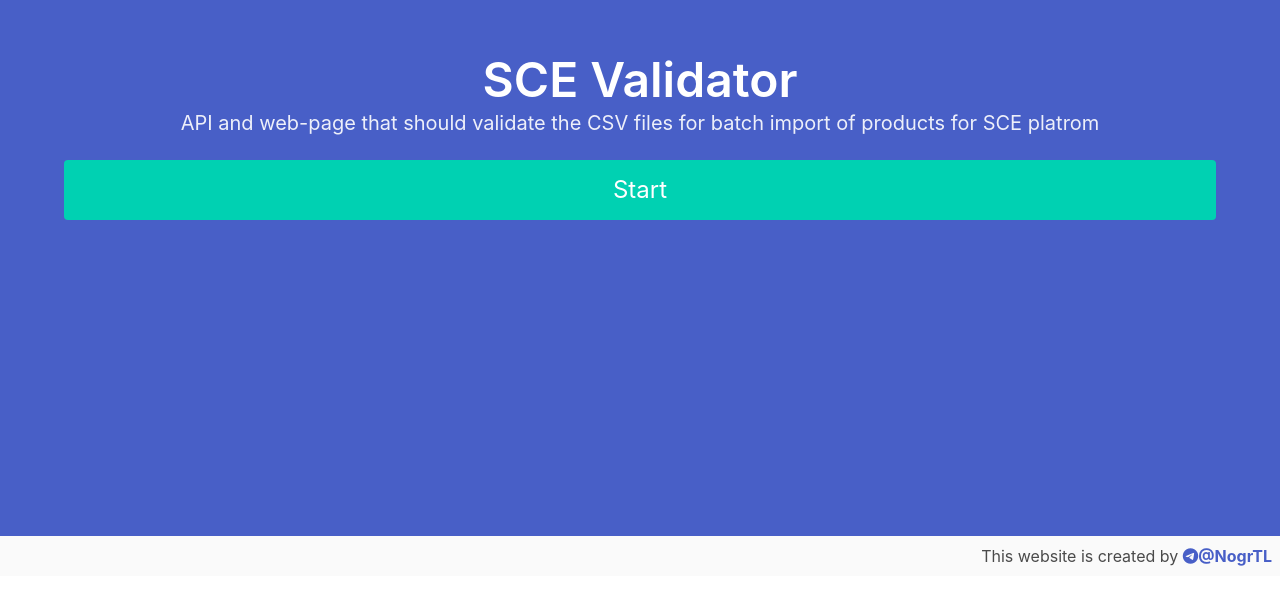
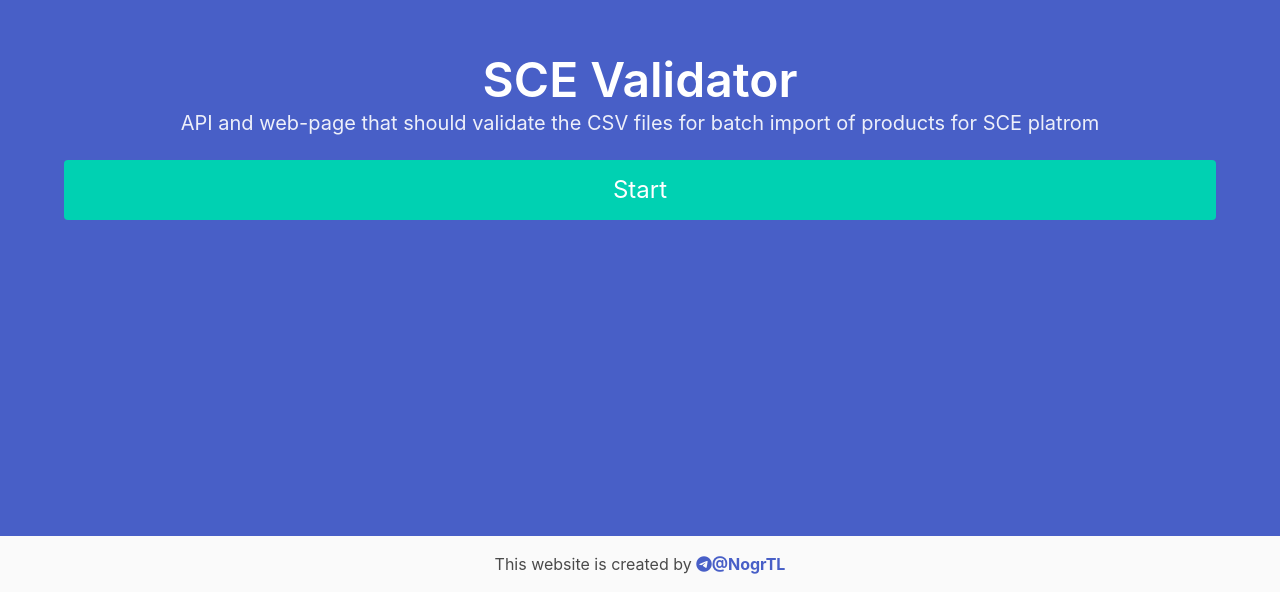
Before and after one commit to NogrTL/sce-validator, a Nuxt app: page / in a window 1280 px wide. Shown: the part 264-856 px from the top of the page. Built offline with nearby package versions, Linux system fonts and the light colour scheme.

Commit message:
adjust Footer

```diff
--- a/components/Footer.vue
+++ b/components/Footer.vue
@@ -1,9 +1,13 @@
 <template>
   <footer class="footer">
-    <div class="content has-text-right">
+    <div class="content has-text-centered">
       <span>
         This website is created by
-        <b><a href="https://t.me/nogrtl" target="_blank"><i class="fab fa-telegram-plane" />@NogrTL</a></b>
+        <b>
+          <a href="https://t.me/nogrtl" target="_blank">
+            <i class="fab fa-telegram-plane" />@NogrTL
+          </a>
+        </b>
       </span>
     </div>
   </footer>
@@ -17,9 +21,9 @@ export default {
 
 <style lang="scss">
 @charset "utf-8";
-@import "bulma/sass/utilities/_all.sass";
+@import 'bulma/sass/utilities/_all.sass';
 
-$footer-padding:0.5rem 0.5rem 0.5rem;
+$footer-padding: 1rem 1rem 1rem;
 
-@import "bulma/sass/layout/footer.sass";
+@import 'bulma/sass/layout/footer.sass';
 </style>
```
